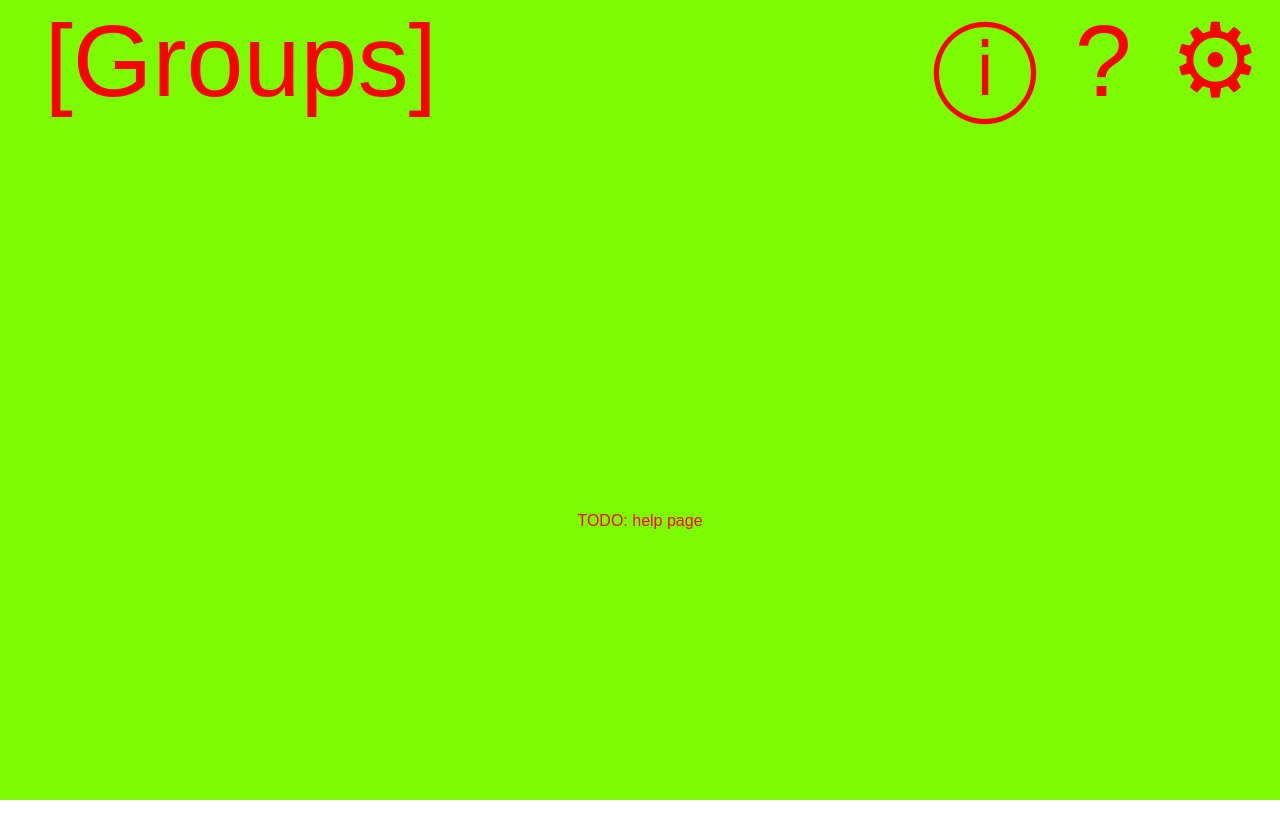
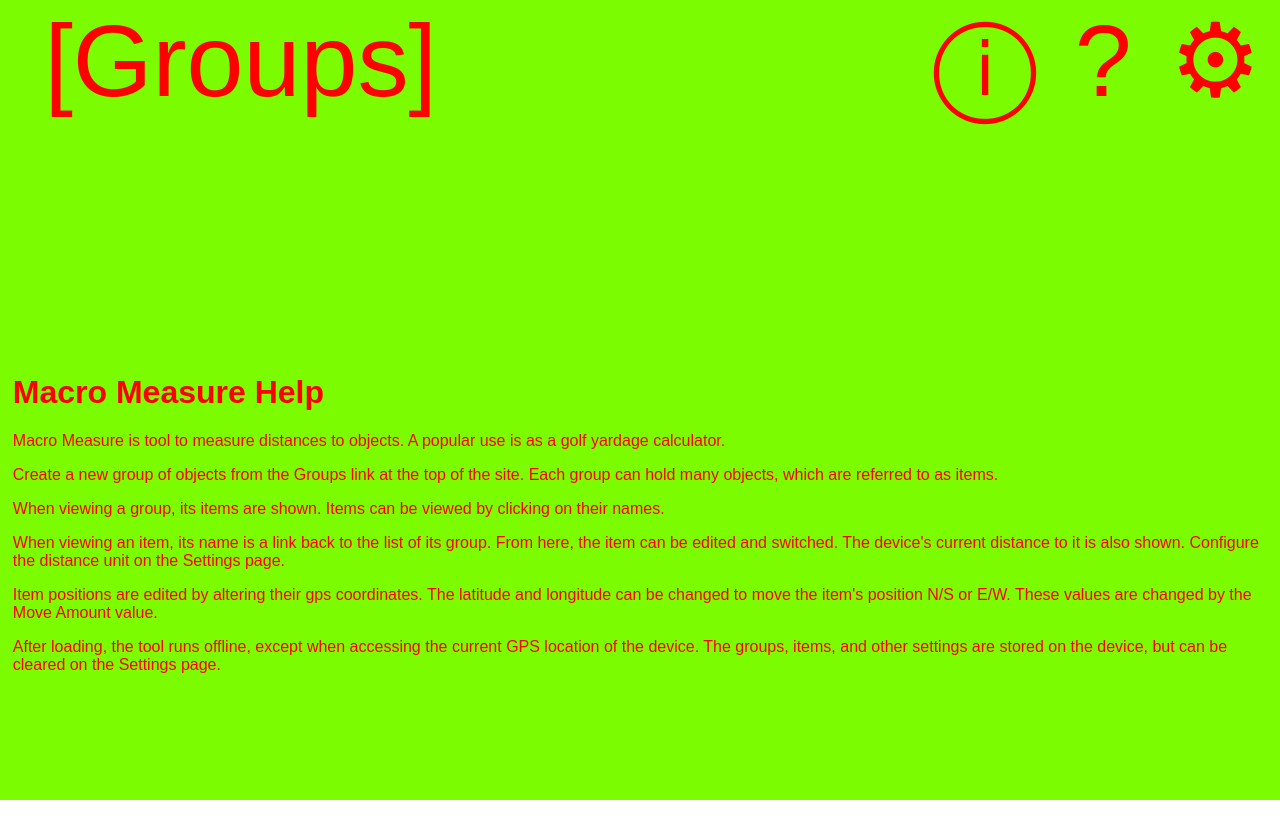
Before and after one commit to jacobpatterson1549/macro-measure, a React (Create React App) app: page / in a window 1280 px wide. Both pictures are taken after a click on the button "help page". Shown: the top 838 px of the page. Built offline with nearby package versions, Linux system fonts and the light colour scheme.

Commit message:
implementing help page

```diff
--- a/src/Help.js
+++ b/src/Help.js
@@ -1,3 +1,11 @@
 export const Help = () => (
-    <p>TODO: help page</p>
+    <div className="Help">
+        <h1>Macro Measure Help</h1>
+        <p>Macro Measure is tool to measure distances to objects.  A popular use is as a golf yardage calculator.</p>
+        <p>Create a new group of objects from the Groups link at the top of the site.  Each group can hold many objects, which are referred to as items.</p>
+        <p>When viewing a group, its items are shown.  Items can be viewed by clicking on their names.</p>
+        <p>When viewing an item, its name is a link back to the list of its group.  From here, the item can be edited and switched. The device's current distance to it is also shown.  Configure the distance unit on the Settings page.</p>
+        <p>Item positions are edited by altering their gps coordinates.  The latitude and longitude can be changed to move the item's position N/S or E/W.  These values are changed by the Move Amount value.</p>
+        <p>After loading, the tool runs offline, except when accessing the current GPS location of the device.  The groups, items, and other settings are stored on the device, but can be cleared on the Settings page.</p>
+    </div>
 );
```
Also changed, not shown: 1 other file (tests, documents, lock files or other folders).
